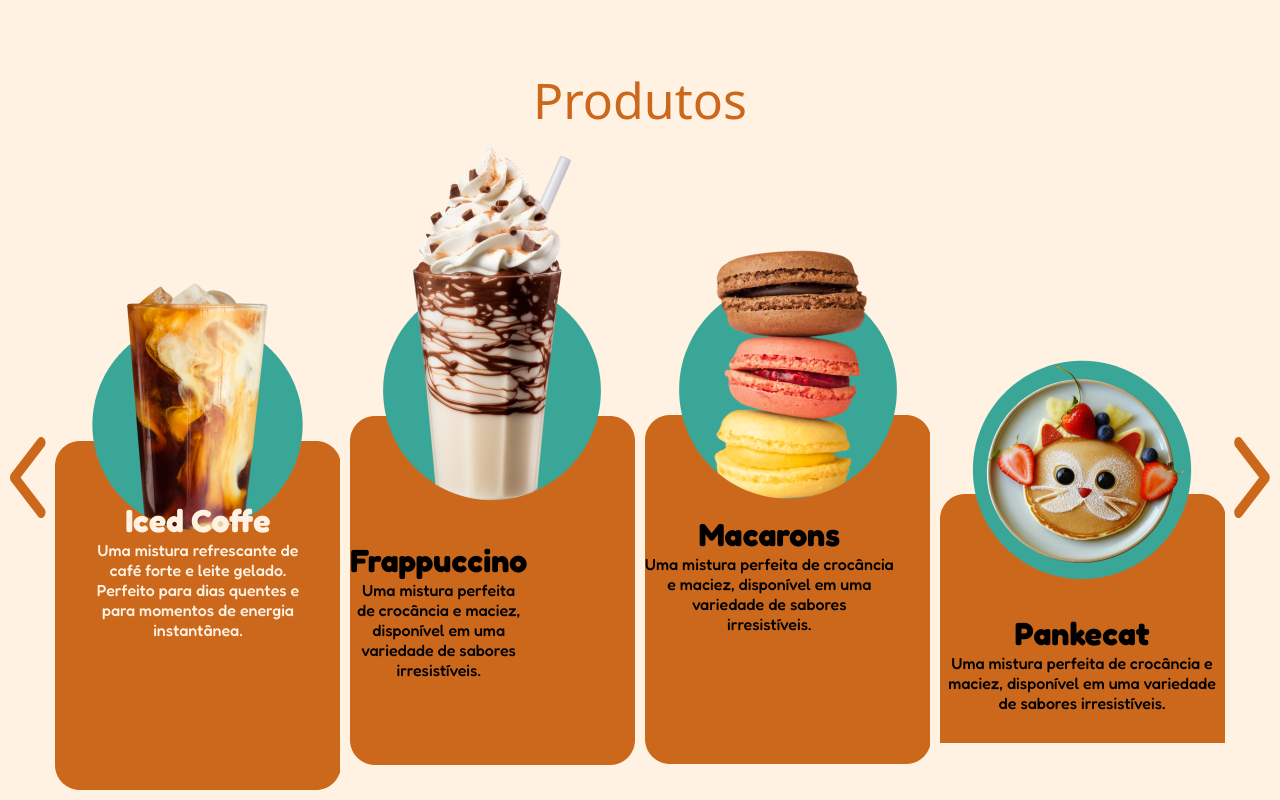
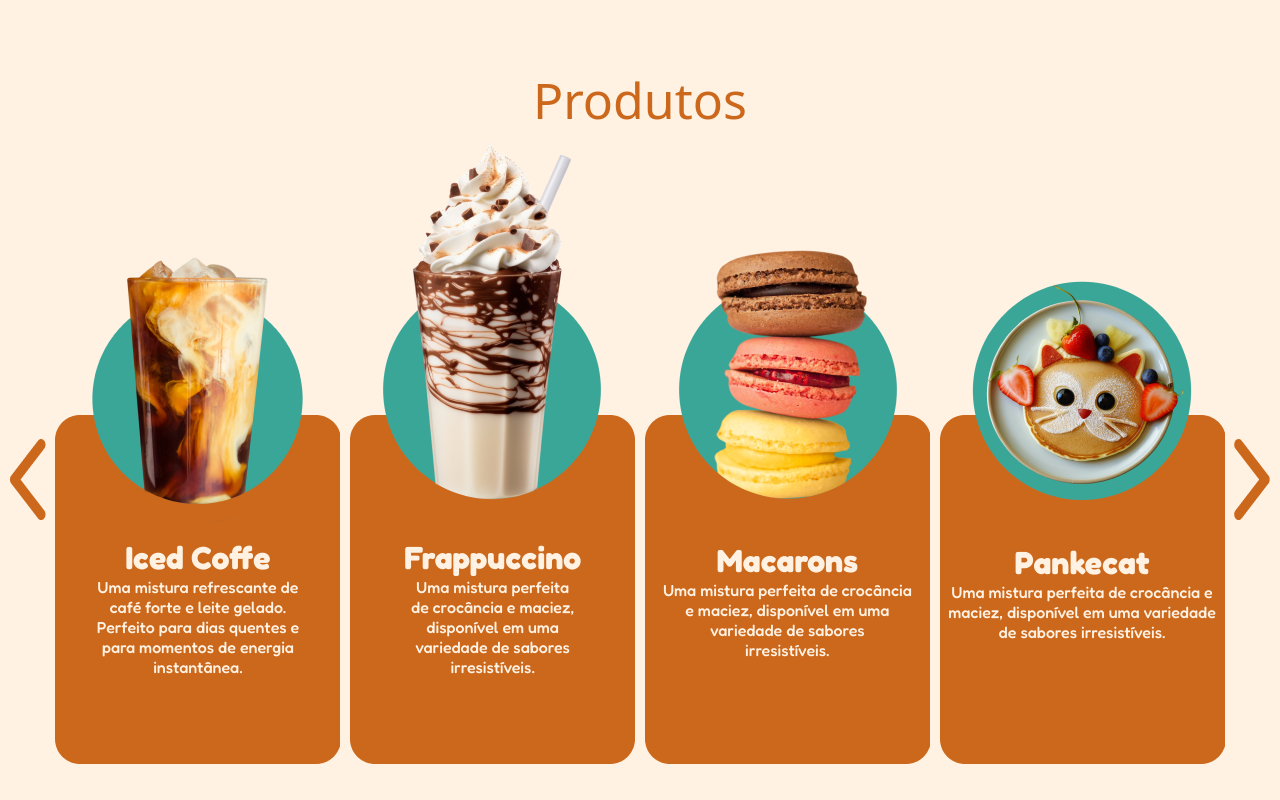
Before and after one commit to LauraRodrigues27/PI-CatNook, a plain HTML site: page index.html in a window 1280 px wide. Shown: the part 1040-1840 px from the top of the page. Drawn offline with Linux system fonts and the light colour scheme; a web font is replaced by a local one.

Commit message:
edição

```diff
--- a/estilo.css
+++ b/estilo.css
@@ -81,13 +81,13 @@ h1{
 .Iced-Coffe{
     background-image: url(img/Iced-Coffe.png);
     width: 285px;
-    padding-bottom: 135px;
+    padding-bottom: 166px;
     text-align: center;
     flex-wrap: wrap;
     display: flex;
     align-items: end;
-    height: 500px;
-    justify-content: space-between;
+    height: 526px;
+    justify-content: space-evenly;
     color: #FFF2E3;
     background-repeat: no-repeat;
 }
@@ -95,40 +95,42 @@ h1{
 .Frappuccino{
     background-image: url(img/Frappuccino.png);
     width: 285px;
-    padding-bottom: 140px;
-    padding-top: 50px;
+    padding-bottom: 166px;
     text-align: center;
     flex-wrap: wrap;
     display: flex;
     align-items: end;
-    height: 495px;
-    justify-content: space-between;
+    height: 526px;
+    justify-content: space-evenly;
+    color: #FFF2E3;
     background-repeat: no-repeat;
 }
 
 .Macarons{
     background-image: url(img/Macarons.png);
     width: 285px;
-    padding-bottom: 187px;
+    padding-bottom: 166px;
     text-align: center;
     flex-wrap: wrap;
     display: flex;
     align-items: end;
-    height: 500px;
-    justify-content: space-between;
+    height: 526px;
+    justify-content: space-evenly;
+    color: #FFF2E3;
     background-repeat: no-repeat;
 }
 
 .Pankecat{
     background-image: url(img/Pankecat.png);
     width: 285px;
-    padding-bottom: 30px;
+    padding-bottom: 166px;
     text-align: center;
     flex-wrap: wrap;
     display: flex;
     align-items: end;
-    height: 500px;
-    justify-content: space-between;
+    height: 526px;
+    justify-content: space-evenly;
+    color: #FFF2E3;
     background-repeat: no-repeat;
 }
 
--- a/index.html
+++ b/index.html
@@ -44,18 +44,19 @@
             <div class="linha">
                 <img src="img/seta-esquerda.png" alt="seta esquerda">
                 <div class="Iced-Coffe">
-                    <div style="margin-bottom: 20px;">
+                    <div style="margin-bottom: -17px;">
                         <h1>Iced Coffe</h1>
                         <p>
                             Uma mistura refrescante de <br>
                             café forte e leite gelado. <br>
                             Perfeito para dias quentes e <br>
-                            para momentos de energia instantânea.
+                            para momentos de energia <br>
+                            instantânea.
                         </p>
                     </div>
                 </div>
                 <div class="Frappuccino">
-                    <div>
+                    <div style="margin-bottom: -17px;">
                         <h1>Frappuccino</h1>
                         <p>
                         Uma mistura perfeita <br>
@@ -67,7 +68,7 @@
                     </div>
                 </div>
                 <div class="Macarons">
-                    <div>
+                    <div style="margin-bottom: 0px;">
                         <h1>Macarons</h1>
                         <p>
                         Uma mistura perfeita de crocância <br>
@@ -78,7 +79,7 @@
                     </div>
                 </div>
                 <div class="Pankecat">
-                    <div>
+                    <div style="margin-bottom: 18px;">
                         <h1>Pankecat</h1>
                         <p>
                          Uma mistura perfeita
```
